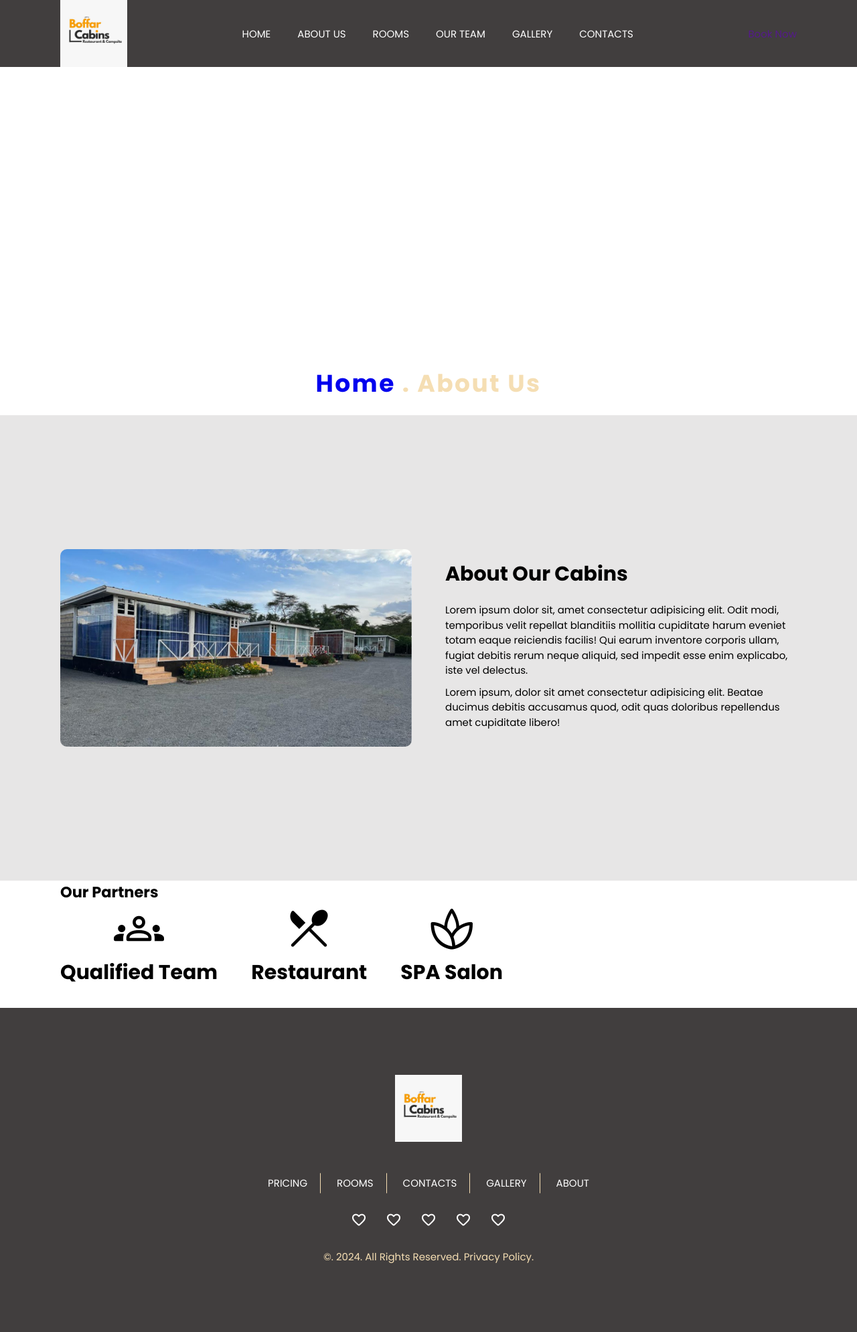
After one commit to WangaiJM/boffar, a Django app: page /about/ in a window 1280 px wide. The commit adds this page. Shown: the whole page at 67% size. Run offline with Django 5.2, Linux system fonts and the light colour scheme.

Commit message:
about page and alternate header

```diff
--- /dev/null
+++ b/pages/templates/about/about.html
@@ -0,0 +1,64 @@
+<!-- extending main -->
+{% extends 'app/main.html' %}
+
+<!-- load static -->
+{% load static %}
+
+<!-- title -->
+{% block title %} Welcome Home {% endblock %}
+
+<!-- header -->
+{% block header %} {% include 'app/headerOther.html' %} {% endblock%}
+<!-- Banner -->
+{% block banner %} {% include 'app/banner.html' %} {% endblock%}
+<!-- body -->
+{% block content %}
+<main>
+  <section id="home-about">
+    <div class="container">
+      <div class="about-image">
+        <img src="{% static 'images/img1.jpg' %}" alt="Front view" />
+      </div>
+      <div class="about-description">
+        <h2 class="title">About Our Cabins</h2>
+        <p>
+          Lorem ipsum dolor sit, amet consectetur adipisicing elit. Odit modi,
+          temporibus velit repellat blanditiis mollitia cupiditate harum eveniet
+          totam eaque reiciendis facilis! Qui earum inventore corporis ullam,
+          fugiat debitis rerum neque aliquid, sed impedit esse enim explicabo,
+          iste vel delectus.
+        </p>
+        <p>
+          Lorem ipsum, dolor sit amet consectetur adipisicing elit. Beatae
+          ducimus debitis accusamus quod, odit quas doloribus repellendus amet
+          cupiditate libero!
+        </p>
+      </div>
+    </div>
+  </section>
+
+  <section id="partners">
+    <div class="container">
+      <h2 class="title">Our Partners</h2>
+      <div class="team-cards">
+        <div class="team-card">
+          <span class="material-symbols-rounded"> groups </span>
+          <h2 class="team-title title">Qualified Team</h2>
+        </div>
+        <div class="team-card">
+          <span class="material-symbols-rounded"> local_dining </span>
+          <h2 class="team-title title">Restaurant</h2>
+        </div>
+        <div class="team-card">
+          <span class="material-symbols-rounded"> spa </span>
+          <h2 class="team-title title">SPA Salon</h2>
+        </div>
+      </div>
+    </div>
+  </section>
+</main>
+
+{% endblock %}
+
+<!-- footer -->
+{% block footer %} {% include 'app/footer.html' %} {% endblock%}
--- /dev/null
+++ b/pages/templates/app/banner.html
@@ -0,0 +1,17 @@
+<div class="banner">
+  <div class="carousel">
+    <div
+      class="slide"
+      style="background-image: url('./../../../static/images/img3.jpg')"
+    ></div>
+    <div
+      class="slide"
+      style="background-image: url('./../../../static/images/img1.jpg')"
+    ></div>
+    <div
+      class="slide"
+      style="background-image: url('./../../../static/images/img5.jpg')"
+    ></div>
+  </div>
+  <h2 class="banner-title"><a href="/">Home </a> <span>. {{ title }}</span></h2>
+</div>
--- a/pages/templates/app/header.html
+++ b/pages/templates/app/headerHome.html
@@ -2,6 +2,7 @@
 
 <header class="main-header">
   <div class="video-container">
+    {% if is_home %}
     <video autoplay loop muted class="video-background">
       <source
         src="{% static 'images/boffar_background.mp4' %}"
@@ -9,6 +10,7 @@
       />
       Your browser does not support the video tag.
     </video>
+    {% endif %}
   </div>
   <div class="container">
     <div class="header-nav">
@@ -28,9 +30,9 @@
         {% endif %}
         <li class="nav__list-item">
           {% if is_home %}
-          <a href="">About </a>
+          <a href="{% url 'about' %}">About </a>
           {% else %}
-          <a href="">About Us</a>
+          <a href="{% url 'about' %}">About Us</a>
           {% endif%}
         </li>
         <li class="nav__list-item">
--- /dev/null
+++ b/pages/templates/app/headerOther.html
@@ -0,0 +1,39 @@
+{% load static %}
+
+<header class="other-header">
+  <div class="container">
+    <div class="header-nav">
+      <a href="/">
+        <img
+          src="{% static 'images/logo.jpg' %}"
+          alt="Boffar Logo"
+          class="logo"
+        />
+      </a>
+      <ul class="nav__list">
+        <li class="nav__list-item">
+          <a href="/">Home</a>
+        </li>
+        <li class="nav__list-item">
+          <a href="{% url 'about' %}">About Us</a>
+        </li>
+        <li class="nav__list-item">
+          <a href="">Rooms</a>
+        </li>
+        <li class="nav__list-item">
+          <a href="/">Our Team</a>
+        </li>
+        <li class="nav__list-item">
+          <a href="/">Gallery</a>
+        </li>
+        <li class="nav__list-item">
+          <a href="">Contacts</a>
+        </li>
+      </ul>
+      <a href="" class="btn btn__book">Book Now</a>
+    </div>
+
+    <!-- END NAV -->
+    <!-- Banner -->
+  </div>
+</header>
--- a/pages/templates/app/main.html
+++ b/pages/templates/app/main.html
@@ -20,6 +20,8 @@
   <body>
     <!-- header -->
     {% block header %} {% endblock %}
+    <!-- Banner -->
+    {% block banner %} {% endblock %}
     <!-- main -->
     {% block content %} {% endblock %}
     <!-- footer -->
--- a/pages/templates/index.html
+++ b/pages/templates/index.html
@@ -8,7 +8,7 @@
 {% block title %} Welcome Home {% endblock %}
 
 <!-- header -->
-{% block header %} {% include 'app/header.html' %} {% endblock%}
+{% block header %} {% include 'app/headerHome.html' %} {% endblock%}
 <!-- body -->
 {% block content %}
 <main>
--- a/pages/urls.py
+++ b/pages/urls.py
@@ -2,5 +2,6 @@ from django.urls import path
 from . import views
 
 urlpatterns = [
-    path('', views.index, name='home')
+    path('', views.index, name='home'),
+    path('about/', views.aboutView, name='about')
 ]
--- a/pages/views.py
+++ b/pages/views.py
@@ -2,3 +2,6 @@ from django.shortcuts import render
 
 def index(request):
     return render(request, 'index.html', {'is_home': True})
+
+def aboutView(request):
+    return render(request, 'about/about.html', {'is_home': False, 'title': 'About Us'})
--- a/static/css/header.css
+++ b/static/css/header.css
@@ -1,6 +1,9 @@
 .main-header {
   position: relative;
   min-height: 90dvh;
+}
+.other-header {
+  background-color: #413e3e;
 }
 .video-container {
   position: absolute;
@@ -64,3 +67,57 @@
   color: white;
   margin-top: 2rem;
 }
+/* .banner {
+  background-image: url("./../images/img5.jpg");
+  background-repeat: no-repeat;
+  background-position: center;
+  background-size: cover;
+  height: 65dvh;
+  display: flex;
+  justify-content: center;
+  align-items: center;
+  color: wheat;
+  text-transform: capitalize;
+  font-size: 1.6em;
+  letter-spacing: 0.1em;
+} */
+.banner {
+  position: relative; /* added to create stacking context */
+  height: 65vh; /* changed vh to vh for consistency */
+  color: wheat;
+  text-transform: capitalize;
+  font-size: 1.6em;
+  letter-spacing: 0.1em;
+}
+
+.carousel {
+  width: 100%;
+  height: 100%;
+  position: relative;
+  overflow: hidden;
+}
+
+.slide {
+  width: 100%;
+  height: 100%;
+  background-repeat: no-repeat;
+  background-position: center;
+  background-size: cover;
+  position: absolute;
+  top: 0;
+  left: 0;
+  opacity: 0;
+  transition: opacity 0.5s ease;
+}
+
+.slide.active {
+  opacity: 1;
+}
+
+.banner-title {
+  position: absolute;
+  bottom: 20px;
+  left: 50%;
+  transform: translateX(-50%);
+  z-index: 1;
+}
--- a/static/js/index.js
+++ b/static/js/index.js
@@ -12,3 +12,23 @@ function openTab(evt, tabName) {
   document.getElementById(tabName).style.display = "block";
   evt.currentTarget.className += " active";
 }
+
+// Carousel
+document.addEventListener("DOMContentLoaded", function () {
+  var slides = document.querySelectorAll(".slide");
+  var currentSlide = 0;
+
+  function showSlide(index) {
+    for (var i = 0; i < slides.length; i++) {
+      slides[i].classList.remove("active");
+    }
+    slides[index].classList.add("active");
+  }
+
+  function nextSlide() {
+    currentSlide = (currentSlide + 1) % slides.length;
+    showSlide(currentSlide);
+  }
+
+  setInterval(nextSlide, 10000); // Change slide every 5 seconds
+});
```
